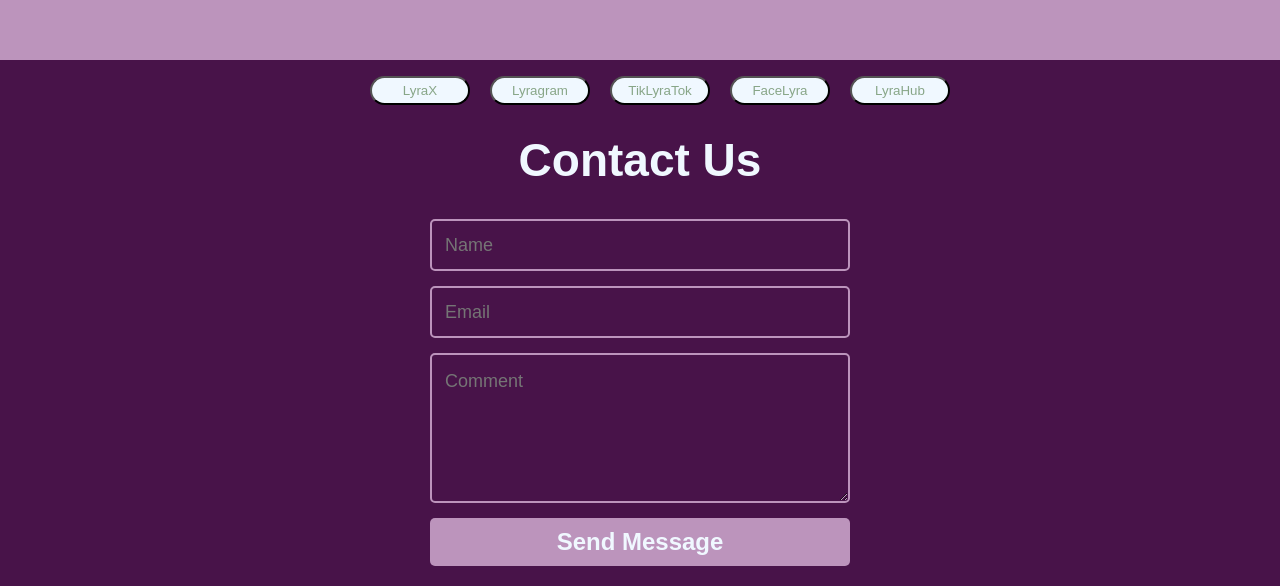
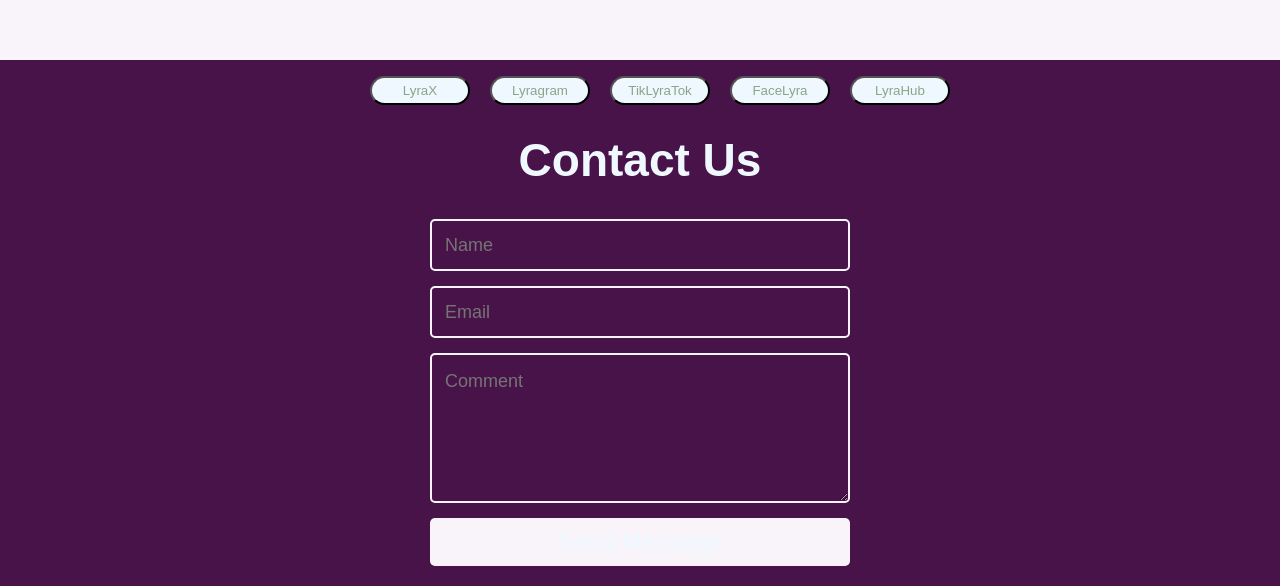
Before and after one commit to Raime6/EmotioWeb, a plain HTML site: page index.html in a window 1280 px wide. Shown: the part 2086-2672 px from the top of the page. Drawn offline with Linux system fonts and the light colour scheme.

Commit message:
Implementar Tipografía
He implementado Fredoka y la he puesto en general en el body.

He cambiado el color del fondo acorde al figma y he intentado ponerle el border de color al menu-cont pero no me deja poner un border, es decir, no se crea aunque le diga que sean tantos px.

```diff
--- a/css/style.css
+++ b/css/style.css
@@ -1,24 +1,19 @@
 
-@import url(https://fonts.googleapis.com/css?family=Montserrat:400,700);
+
+@font-face {
+    font-family: 'Fredoka';
+    src: url(../fonts/Fredoka.ttf);
+}
 
 :root
 {
-    --purpleColor:rgb(188, 148, 188);
+    --purpleColor:rgb(249, 244, 249);
     --darkPurpleColor: rgb(72, 19, 73);
     --greenColor:rgb(136, 166, 136);
     --whiteColor: aliceblue;
+    --palePinkColor: #EBE1F2;
 
     /* Variables de los margenes */
-    --m1In: 100%;
-    --m2In: 62%;
-    --m3In: 38%;
-    --m4In: 22%;
-    --m5In: 15%;
-    --m5Em: 9em;
-
-    --m6In: 9.3%;
-    --m7In: 5.7%;
-    --m8In: 3.5%;
 
     --m2: 41.86vw;
     --m3: 25.89vw;
@@ -35,6 +30,7 @@ body
     padding: 0px;
     border: 0px;
     margin: 0;
+    font-family: 'Fredoka';
 }
 
 img
@@ -52,6 +48,8 @@ body>.menu-cont img /*se puede cambiar luego a un selector o una opción mejor*/
 .menu-cont
 {
     height: var(--m7);
+    border-bottom: 100px;
+    border-color: var(--palePinkColor);
     padding-left: var(--m7);
     padding-right: var(--m7);
 
@@ -133,6 +131,11 @@ button
     display: flex;
     flex-direction: column;
     width: var(--m2);
+}
+
+.protagonist .protagonist-text h1
+{
+    margin-left: var(--m7);
 }
 
 h1
```
Also changed, not shown: index.html (+2 -0 lines), fonts/Fredoka.ttf (added).
